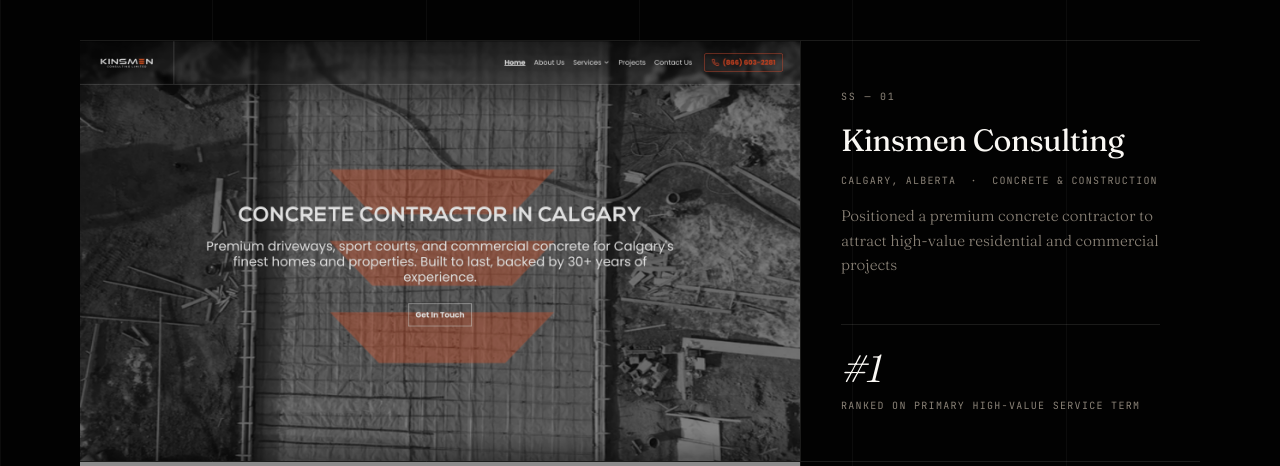
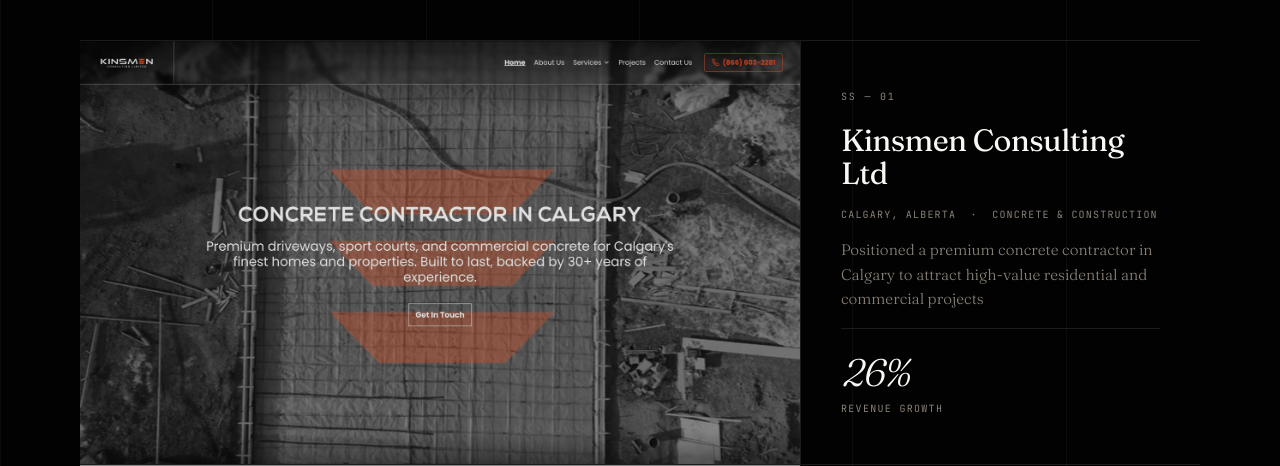
Before and after one commit to ScaleCRMCO/scaleseo, a Next.js app: page / in a window 1280 px wide. Shown: the part 1229-1695 px from the top of the page. Built offline with nearby package versions, Linux system fonts and the light colour scheme; grey boxes are pictures that could not be loaded.

Commit message:
Update CaseStudy.tsx

```diff
--- a/src/app/sections/home/CaseStudy.tsx
+++ b/src/app/sections/home/CaseStudy.tsx
@@ -4,13 +4,13 @@
 const cases = [
   {
     index: "01",
-    client: "Kinsmen Consulting",
+    client: "Kinsmen Consulting Ltd",
     location: "Calgary, Alberta",
     industry: "Concrete & Construction",
     description:
-    "Positioned a premium concrete contractor to attract high-value residential and commercial projects",
-    metric: "#1",
-    metricLabel: "Ranked on primary high-value service term",
+    "Positioned a premium concrete contractor in Calgary to attract high-value residential and commercial projects",
+    metric: "26%",
+    metricLabel: "Revenue Growth",
     image: "/images/kinsmen-hero.jpg",
     url: "https://www.kinsmenconsulting.ca",
     urlLabel: "kinsmenconsulting.ca",
```
